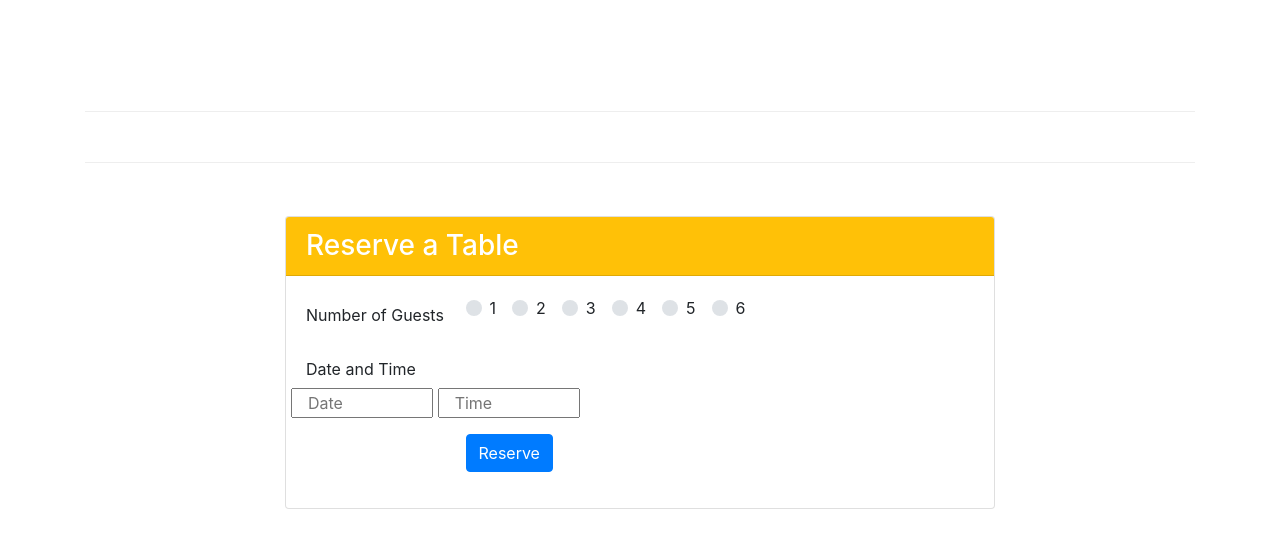
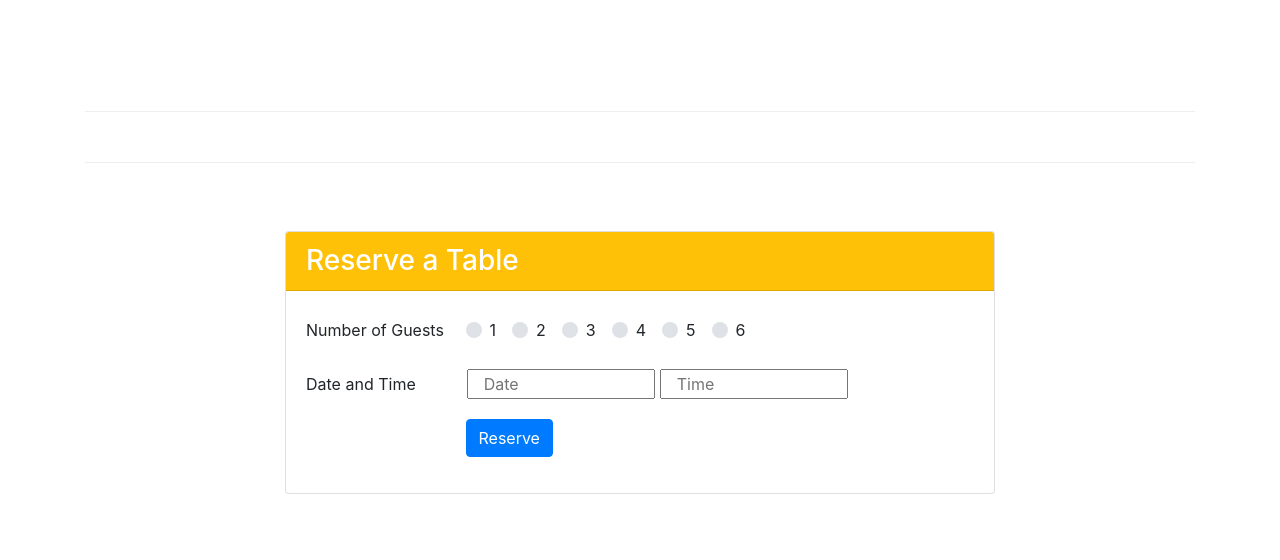
Before and after one commit to nvrr/Bootstrap4, a website: page index.html in a window 1280 px wide. Shown: the part 1772-2332 px from the top of the page. Drawn offline with nearby package versions, Linux system fonts and the light colour scheme.

Commit message:
WEEK3 ASSIGNMENT using CSS to modify DATE & TIME

```diff
--- a/css/styles.css
+++ b/css/styles.css
@@ -66,7 +66,15 @@ body{
     min-height: 300px;
 }
 /* -------////week3 -----3@------CAROUSEL----------*/
-/*--------------------week3   ASSIGNMENT----------------*
+/*--------------------week3   ASSIGNMENT----------------*/
+.ohmm {
+    align-items: center;
+}
+.ohm {
+    align-items: center;
+    padding-right: 55px;
+
+}
 
 
 /*---------week3 assignment-----------*/
--- a/index.html
+++ b/index.html
@@ -148,15 +148,14 @@
                          </div>
                      </div>
 
-                    <div class="form-group row">
+                        <div class="ohm form-group row">
 
-                                <label class="col-10 col-sm-3  col-form-label">Date and Time</label>
-                                <div class="">
-                                    <input class="col-5 col-sm-3 col-md-3 " placeholder="Date">
-                                    <input class="col-5 col-sm-3 col-md-3 " placeholder="Time">
-                                </div>
-
-                    </div>
+                                        <label class=" col-10 col-sm-3  col-form-label">Date and Time</label>
+                                    <div class="col-sm">
+                                            <input class="col-5 col-sm-6" type="text" placeholder="Date">
+                                            <input class="col-5 col-sm-5" type="text" placeholder="Time">
+                                    </div>
+                        </div>
                         <div class="form-group ">
                                 <div class="offset-1 offset-md-3 ">
                                         <button type="cancel" class="btn btn-secondary" data-dismiss="true">Cancel</button>
@@ -361,7 +360,7 @@
                     <h3 class="card-header bg-warning text-white" >Reserve a Table</h3>
                     <div class="card-body">
                         <form>
-                                <div class="form-group row">
+                                <div class="ohmm form-group row">
                                         <label class="col-10 col-sm-10 col-md-3 col-form-label">Number of Guests</label>
 
                                         <div class="custom-control custom-radio custom-control-inline">
@@ -391,14 +390,13 @@
 
                              </div>
 
-                            <div class="  form-group row">
+                            <div class="ohm form-group row">
 
-                                        <label class="ohml col-10 col-sm-3  col-form-label">Date and Time</label>
-                                    <div class="ohmi">
-                                            <input class="col-5 col-sm-3"  placeholder="Date">
-                                            <input class="col-5 col-sm-3"  placeholder="Time">
+                                        <label class=" col-10 col-sm-3  col-form-label">Date and Time</label>
+                                    <div class="col-sm">
+                                            <input class="col-5 col-sm-5" type="text" placeholder="Date">
+                                            <input class="col-5 col-sm-5" type="text" placeholder="Time">
                                     </div>
-
                             </div>
                                 <div class="form-group row">
                                         <div class="offset-1 offset-md-3 ">
```
